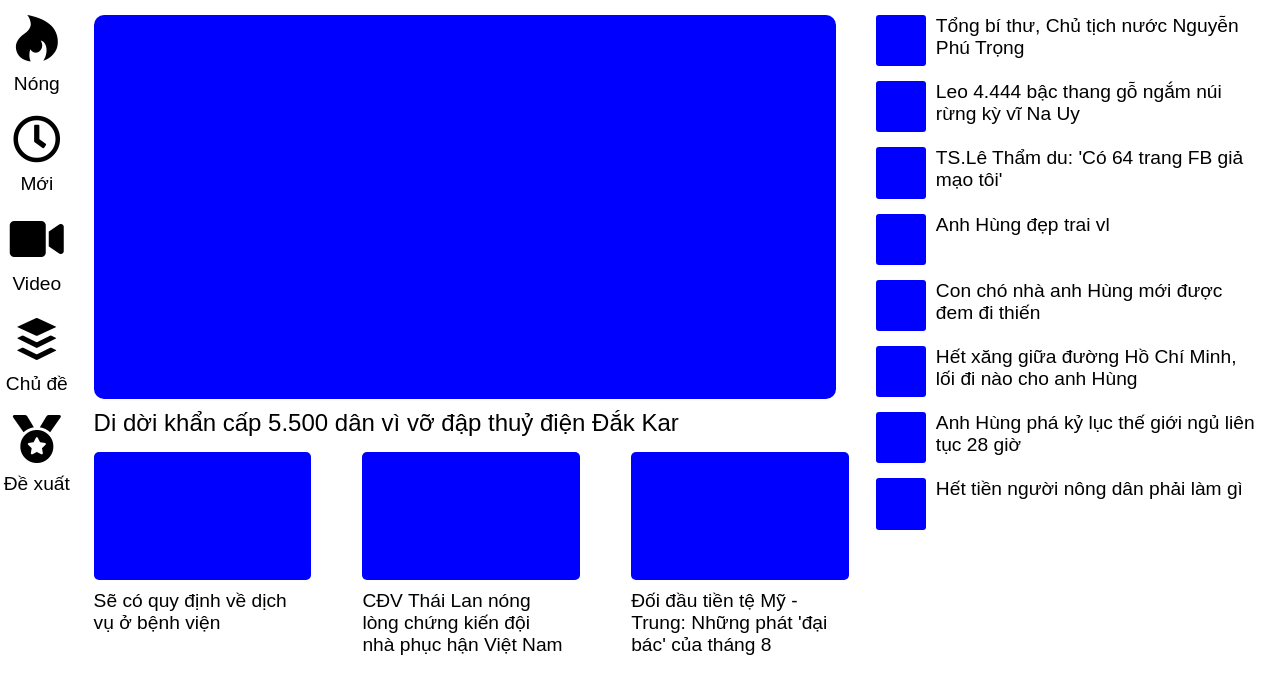
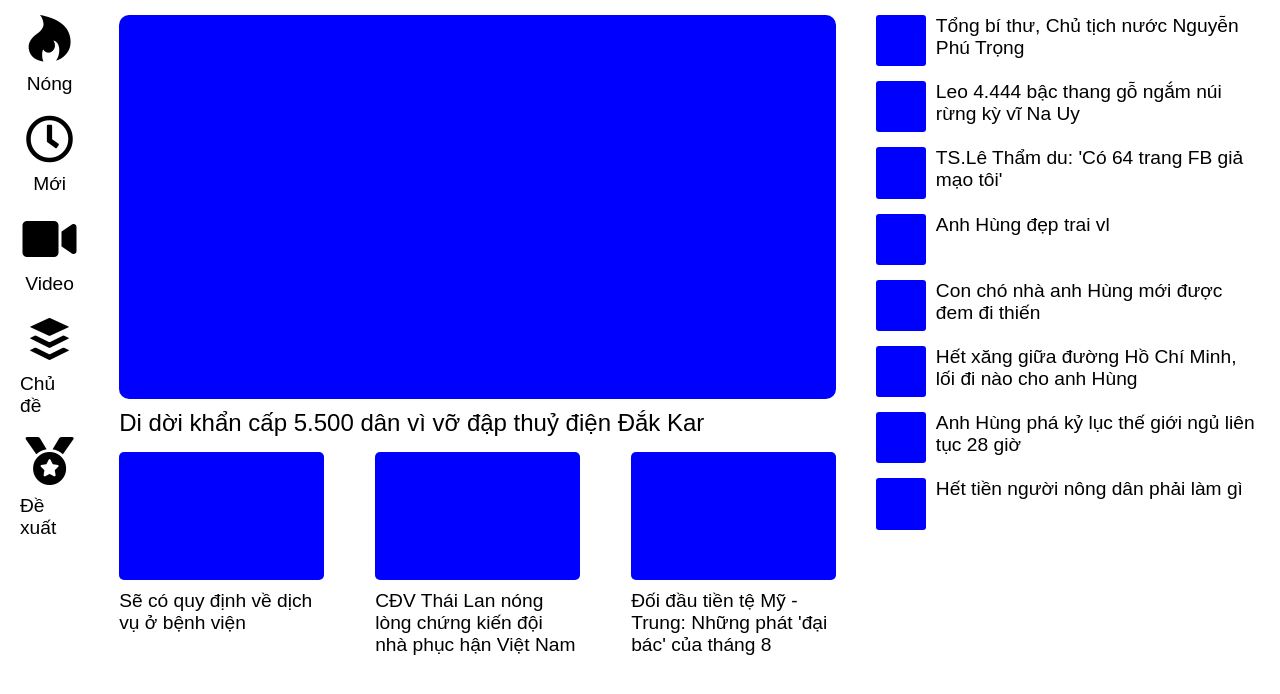
Before and after one commit to lovepsm94/web-full-stack, a plain HTML site: page index.html in a window 1280 px wide. Drawn offline with Linux system fonts and the light colour scheme.

Commit message:
adjust size

```diff
--- a/style.css
+++ b/style.css
@@ -9,10 +9,11 @@ body {
     display: flex;
 }
 .left-side {
-    width: 12vw;
+    width: 14vw;
     display: flex;
     flex-direction: column;
     align-items: center;
+    margin: 0px 20px;
 }
 
 .icon-wrapper {
@@ -27,14 +28,14 @@ body {
     font-size: 1.2rem;
 }
 .main {
-    width: 58vw;
+    width: 56vw;
     display: flex;
     flex-direction: column;
     align-items: center;
     margin: 0px 20px;
 }
 .main-news-img {
-    width: 58vw;
+    width: 56vw;
     height: 30vw;
     background-color: blue;
     border-radius: 10px;
@@ -46,7 +47,7 @@ body {
 .sub-news-container {
     display: flex;
     justify-content: space-between;
-    width: 58vw;
+    width: 56vw;
     margin-top: 15px;
 }
 .sub-news-wrapper {
@@ -54,7 +55,7 @@ body {
 
 }
 .sub-news-img {
-    width: 17vw;
+    width: 16vw;
     height: 10vw;
     background-color: blue;
     border-radius: 5px;
```
